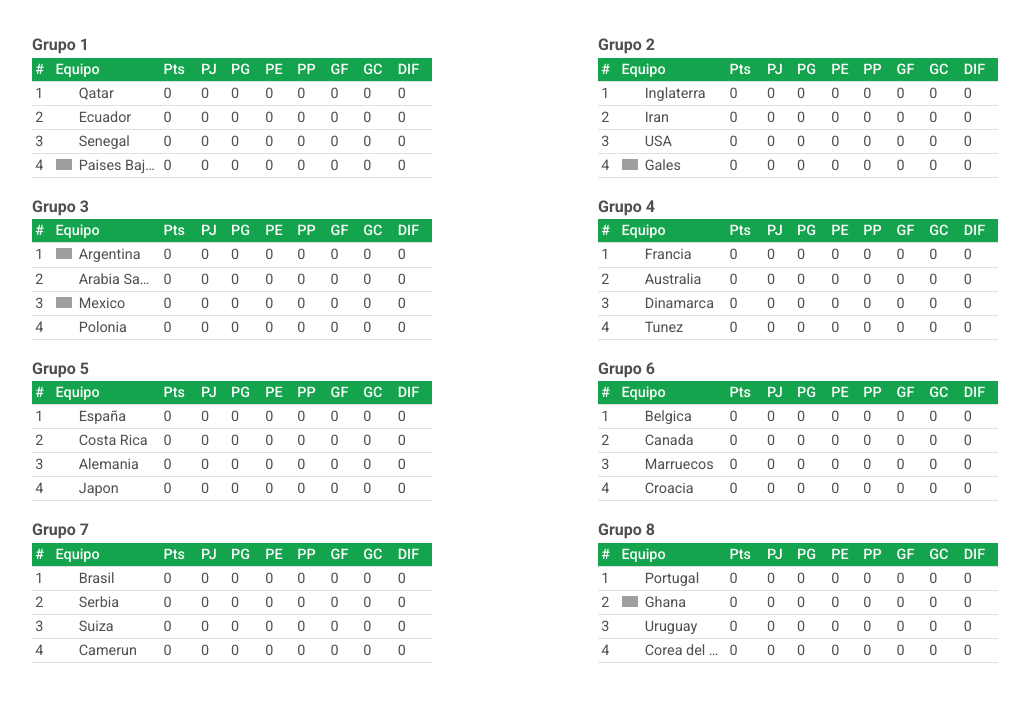
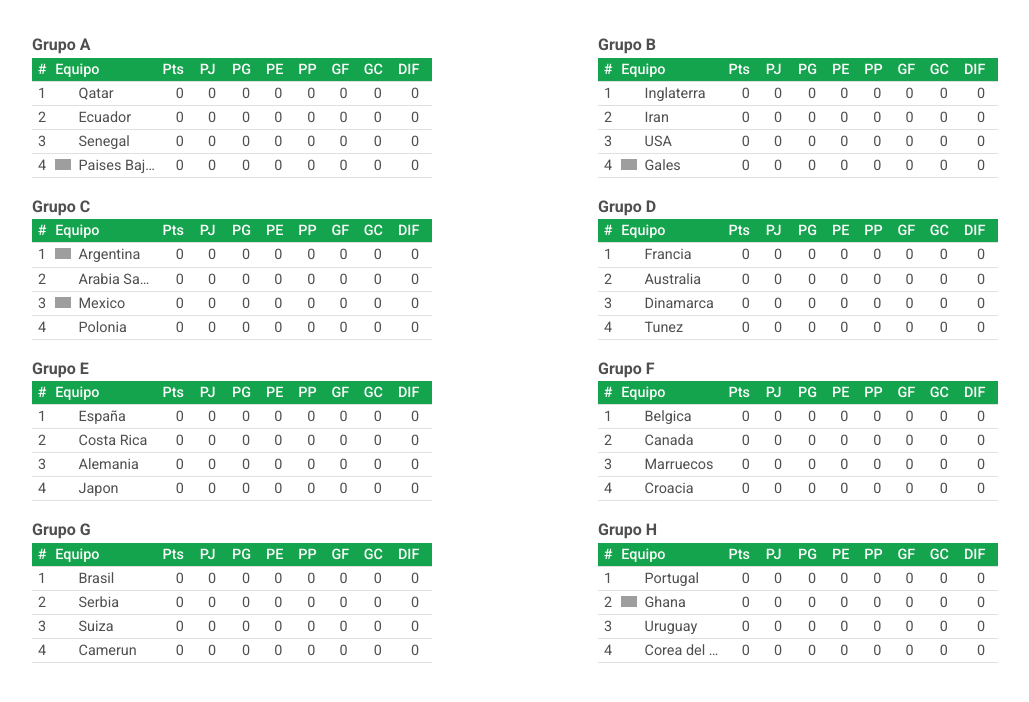
Before and after one commit to josemqu/2022-world-cup-fixture, a plain HTML site: page index.html in a window 1280 px wide. Shown: the whole page, without its empty margins (54-1083 px from the left). Drawn offline with nearby package versions, Linux system fonts and the light colour scheme; grey boxes are pictures that could not be loaded.

Commit message:
more styling

```diff
--- a/app.js
+++ b/app.js
@@ -364,16 +364,29 @@ const groupsArr = [
 document.addEventListener("DOMContentLoaded", () => printData());
 
 const printData = () => {
-	for (const [i, group] of groupsArr.entries()) {
-		groupTemplate.querySelector(".group-name").textContent = `Grupo ${i + 1}`;
+	Object.keys(groups).forEach((group, i) => {
+		groupTemplate.querySelector(".group-name").textContent = `Grupo ${group}`;
 		const clone = groupTemplate.cloneNode(true);
 		fragment.appendChild(clone);
-		groupTables[i].appendChild(fragment);
-		printRow(groupTables[i], i);
-	}
+		let groupTable = groupTables[i];
+		groupTable.appendChild(fragment);
+		printRow(groupTable, i);
+	});
+	const groupNamesElements = document.querySelectorAll(".group-name");
+	groupNamesElements.forEach((groupNamesElement) => {
+		groupNamesElement.addEventListener("click", (e) => {
+			e.preventDefault();
+			console.log(e.target.parentNode);
+			groupNamesElements.forEach((groupNamesElement) => {
+				console.log(groupNamesElement.classList);
+				groupNamesElement.parentNode.classList.add("hide");
+			});
+			e.target.parentNode.classList.remove("hide");
+		});
+	});
 };
 
-const printRow = (group, j) => {
+const printRow = (groupTable, j) => {
 	groupsArr[j].forEach((teamID, i) => {
 		const { flagClass, name } = countries[teamID];
 		teamTemplate.querySelector(".pos").textContent = i + 1;
@@ -385,5 +398,5 @@ const printRow = (group, j) => {
 		const clone = teamTemplate.cloneNode(true);
 		fragment.appendChild(clone);
 	});
-	group.querySelector("tbody").appendChild(fragment);
+	groupTable.querySelector("tbody").appendChild(fragment);
 };
--- a/styles.css
+++ b/styles.css
@@ -15,7 +15,7 @@
 
 table {
     max-width: 25rem;
-
+    transition: all ease-out 200ms;
 }
 
 th,
@@ -29,3 +29,27 @@ table tr :nth-child(2) {
     white-space: nowrap;
     max-width: 5rem;
 }
+
+thead tr :nth-child(1),
+tbody tr :nth-child(1) {
+    text-align: center;
+
+}
+
+tbody tr :nth-child(3),
+tbody tr :nth-child(4),
+tbody tr :nth-child(5),
+tbody tr :nth-child(6),
+tbody tr :nth-child(7),
+tbody tr :nth-child(8),
+tbody tr :nth-child(9),
+tbody tr :nth-child(10),
+tbody tr :nth-child(11),
+tbody tr :nth-child(12) {
+    text-align: right;
+    padding-right: 0.8rem !important;
+}
+
+.group-table .hide {
+    height: 0% !important;
+}
```
